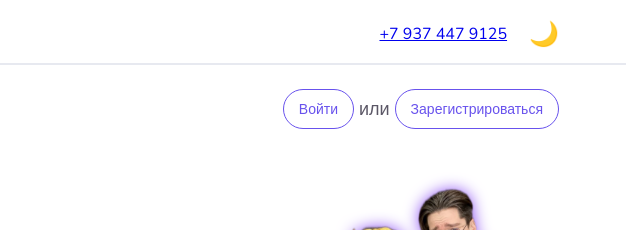
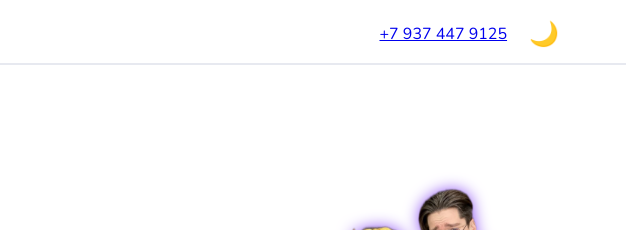
Before and after one commit to Maxim2207-ru/ildar, a plain HTML site: page index.html in a window 1280 px wide. Shown: the top 230 px of the page, 654-1280 px from the left. Drawn offline with nearby package versions, Linux system fonts and the light colour scheme.

Commit message:
Update index.html

```diff
--- a/index.html
+++ b/index.html
@@ -670,11 +670,6 @@
                     <li class="header_menu-item"><a href="#" class="header_menu_link">Мои контакты</a></li>
                 </ul>
             </div>
-            <div class="header-actions">
-                <button class="btn btn-light mem-bounce" data-tooltip="только для татарок">Войти</button>
-                <span class="header-actions_text">или</span>
-                <button class="btn btn-light mem-bounce" data-tooltip="потом в доте добавимся">Зарегистрироваться</button>
-            </div>
         </div>
 
         <div class="stage">
```
